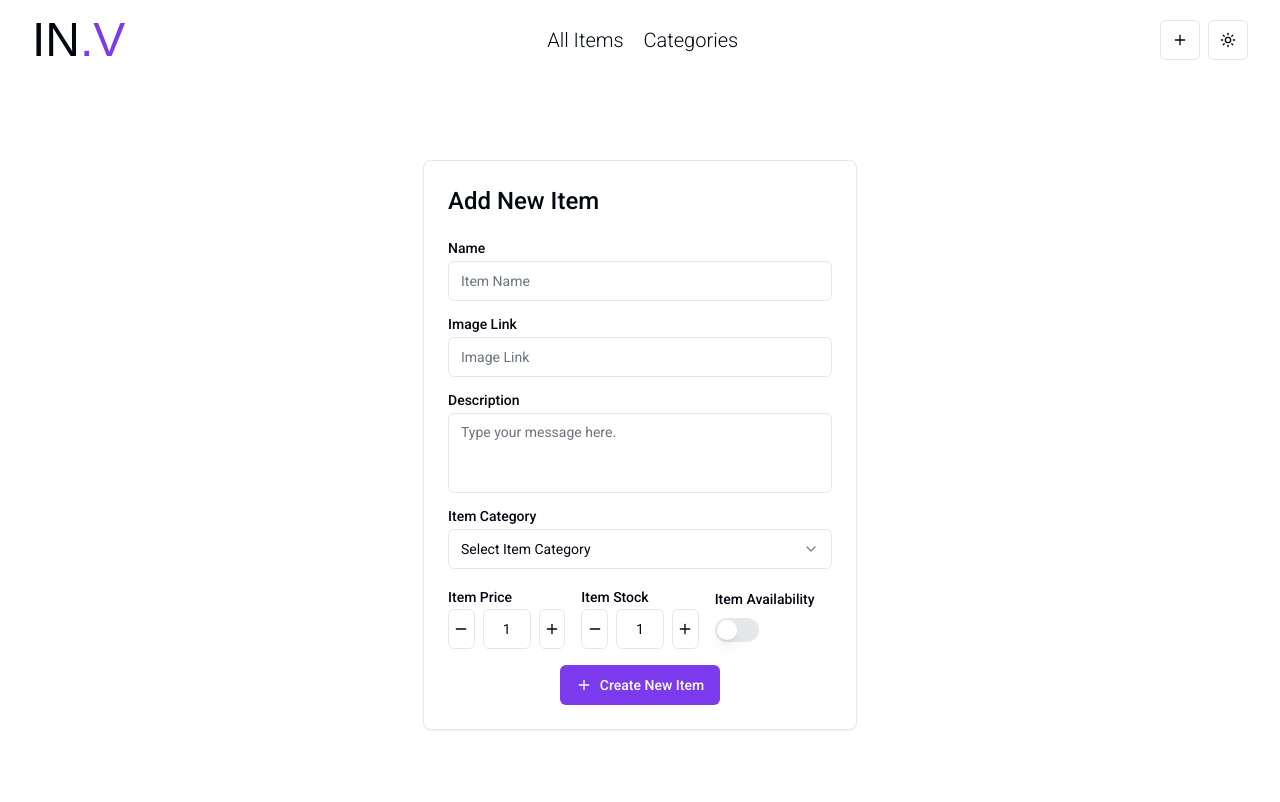
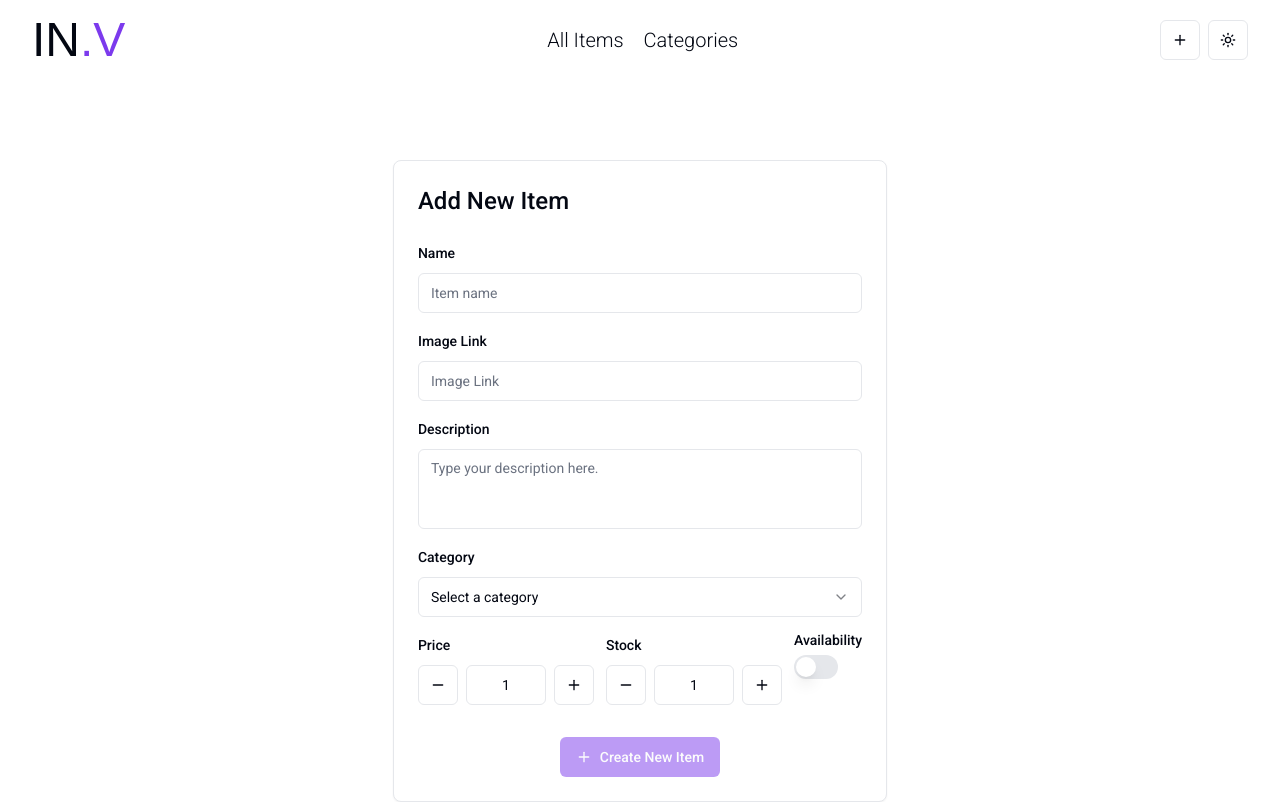
Before and after one commit to aliflikescoding/pern-inventory-app, a Next.js app in the folder frontend/: page /newitem in a window 1280 px wide. Shown: the top 802 px of the page. Built offline with nearby package versions, Linux system fonts and the light colour scheme; a web font is replaced by a local one.

Commit message:
Add form to new item

```diff
--- a/frontend/src/app/newitem/page.tsx
+++ b/frontend/src/app/newitem/page.tsx
@@ -1,9 +1,11 @@
 "use client";
 
-import React, { useState } from "react";
+import React from "react";
+import { zodResolver } from "@hookform/resolvers/zod";
+import { useForm } from "react-hook-form";
+import * as z from "zod";
 import { Card, CardContent, CardHeader } from "@/components/ui/card";
 import { Input } from "@/components/ui/input";
-import { Label } from "@/components/ui/label";
 import { Button } from "@/components/ui/button";
 import { Plus, Minus } from "lucide-react";
 import { Textarea } from "@/components/ui/textarea";
@@ -15,31 +17,81 @@ import {
   SelectTrigger,
   SelectValue,
 } from "@/components/ui/select";
+import {
+  Form,
+  FormControl,
+  FormField,
+  FormItem,
+  FormLabel,
+  FormMessage,
+} from "@/components/ui/form";
 import { categories } from "../data";
+const formSchema = z.object({
+  itemName: z
+    .string()
+    .min(1, "Item name is required")
+    .max(50, "Item name must be less than 50 characters"),
+  imageLink: z
+    .string()
+    .url("Must be a valid URL")
+    .min(1, "Image link is required"),
+  itemDesc: z
+    .string()
+    .min(10, "Description must be at least 10 characters")
+    .max(500, "Description must be less than 500 characters"),
+  itemCategory: z.string().min(1, "Category is required"),
+  price: z
+    .number()
+    .min(0.01, "Price must be greater than 0")
+    .max(999999.99, "Price must be less than 1,000,000"),
+  stock: z
+    .number()
+    .int("Stock must be a whole number")
+    .min(0, "Stock cannot be negative")
+    .max(999999, "Stock must be less than 1,000,000"),
+  itemAvail: z.boolean(),
+});
 
 const NewItem = () => {
-  const [price, setPrice] = useState(1);
-  const [stock, setStock] = useState(1);
+  const [formError, setFormError] = React.useState<string | null>(null);
 
-  const incrementPrice = () => {
-    setPrice(price + 1);
-  };
+  const form = useForm<z.infer<typeof formSchema>>({
+    resolver: zodResolver(formSchema),
+    defaultValues: {
+      itemName: "",
+      imageLink: "",
+      itemDesc: "",
+      itemCategory: "",
+      price: 1,
+      stock: 1,
+      itemAvail: false,
+    },
+  });
 
-  const decrementPrice = () => {
-    if (price > 0) {
-      setPrice(price - 1);
+  async function onSubmit(values: z.infer<typeof formSchema>) {
+    try {
+      // Validate the form data
+      const validatedData = formSchema.parse(values);
+
+      // Handle the form submission
+      console.log(validatedData);
+
+      // Clear any previous errors
+      setFormError(null);
+
+      // Reset form
+      form.reset();
+    } catch (error) {
+      if (error instanceof z.ZodError) {
+        // Handle Zod validation errors
+        const errorMessages = error.errors.map((err) => err.message).join(", ");
+        setFormError(errorMessages);
+      } else {
+        // Handle other errors
+        setFormError("An unexpected error occurred");
       }
-  };
-
-  const incrementStock = () => {
-    setStock(stock + 1);
-  };
-
-  const decrementStock = () => {
-    if (stock > 0) {
-      setStock(stock - 1);
     }
-  };
+  }
 
   return (
     <div className="flex justify-center items-center py-[10vh] text-foreground">
@@ -48,117 +100,282 @@ const NewItem = () => {
           <h1 className="capitalize text-2xl font-medium">Add New Item</h1>
         </CardHeader>
         <CardContent className="text-foreground">
-          <div className="grid w-full max-w-sm items-center gap-1.5">
-            <Label htmlFor="name">Name</Label>
-            <Input type="text" id="name" placeholder="Item Name" />
+          <Form {...form}>
+            <form onSubmit={form.handleSubmit(onSubmit)} className="space-y-4">
+              {formError && (
+                <div className="text-red-500 text-sm p-2 bg-red-50 rounded">
+                  {formError}
                 </div>
-          <div className="grid w-full max-w-sm items-center gap-1.5 mt-4">
-            <Label htmlFor="imageLink">Image Link</Label>
-            <Input type="text" id="imageLink" placeholder="Image Link" />
+              )}
+              {form.formState.errors.root && (
+                <div className="text-red-500 text-sm p-2 bg-red-50 rounded">
+                  {form.formState.errors.root.message}
                 </div>
-          <div className="grid w-full gap-1.5 mt-4">
-            <Label htmlFor="description">Description</Label>
+              )}
+
+              <FormField
+                control={form.control}
+                name="itemName"
+                render={({ field, fieldState }) => (
+                  <FormItem>
+                    <FormLabel>Name</FormLabel>
+                    <FormControl>
+                      <Input
+                        placeholder="Item name"
+                        {...field}
+                        className={fieldState.error ? "border-red-500" : ""}
+                        aria-invalid={fieldState.invalid}
+                        onBlur={() => {
+                          field.onBlur();
+                          // Trigger validation on blur
+                          form.trigger("itemName");
+                        }}
+                      />
+                    </FormControl>
+                    <FormMessage />
+                  </FormItem>
+                )}
+              />
+              <FormField
+                control={form.control}
+                name="imageLink"
+                render={({ field, fieldState }) => (
+                  <FormItem>
+                    <FormLabel>Image Link</FormLabel>
+                    <FormControl>
+                      <Input
+                        placeholder="Image Link"
+                        {...field}
+                        className={fieldState.error ? "border-red-500" : ""}
+                        aria-invalid={fieldState.invalid}
+                        onBlur={() => {
+                          field.onBlur();
+                          // Trigger validation on blur
+                          form.trigger("imageLink");
+                        }}
+                      />
+                    </FormControl>
+                    <FormMessage />
+                  </FormItem>
+                )}
+              />
+              <FormField
+                control={form.control}
+                name="itemDesc"
+                render={({ field, fieldState }) => (
+                  <FormItem>
+                    <FormLabel>Description</FormLabel>
+                    <FormControl>
                       <Textarea
-              placeholder="Type your message here."
-              id="description"
-              style={{ resize: "none" }}
+                        {...field} // Move this to the beginning
+                        placeholder="Type your description here."
+                        className={`resize-none ${
+                          fieldState.error ? "border-red-500" : ""
+                        }`}
+                        aria-invalid={!!fieldState.error}
+                        onBlur={() => {
+                          field.onBlur();
+                          form.trigger("itemDesc");
+                        }}
                       />
-          </div>
-          <div className="flex flex-col space-y-1.5 mt-4">
-            <Label htmlFor="category">Item Category</Label>
-            <Select>
-              <SelectTrigger id="category">
-                <SelectValue placeholder="Select Item Category" />
+                    </FormControl>
+                    {/* Add a min height to prevent layout shift */}
+                    <FormMessage className="min-h-[20px]" />
+                  </FormItem>
+                )}
+              />
+              <FormField
+                control={form.control}
+                name="itemCategory"
+                render={({ field }) => (
+                  <FormItem>
+                    <FormLabel>Category</FormLabel>
+                    <Select
+                      onValueChange={field.onChange}
+                      value={form.watch("itemCategory")} // Dynamically watch the value
+                    >
+                      <FormControl>
+                        <SelectTrigger>
+                          <SelectValue placeholder="Select a category" />
                         </SelectTrigger>
-              <SelectContent position="popper">
-                {categories.map((category) => {
-                  return (
+                      </FormControl>
+                      <SelectContent>
+                        {categories.map((category) => (
                           <SelectItem
                             key={category.category_id}
-                      value={`${category.category_name}`}
+                            value={category.category_name}
                           >
                             {category.category_name}
                           </SelectItem>
-                  );
-                })}
+                        ))}
                       </SelectContent>
                     </Select>
-          </div>
-          <div className="grid grid-cols-3 gap-4 w-full max-w-sm items-center gap-1.5 mt-4">
-            <div>
-              <Label htmlFor="price">Item Price</Label>
+                    <FormMessage />
+                  </FormItem>
+                )}
+              />
+
+              <div className="flex gap-3">
+                <FormField
+                  control={form.control}
+                  name="price"
+                  render={({ field, fieldState }) => (
+                    <FormItem>
+                      <FormLabel>Price</FormLabel>
+                      <FormControl>
                         <div className="flex items-center gap-2">
                           <Button
+                            type="button"
                             variant="outline"
                             size="icon"
-                  onClick={decrementPrice}
+                            onClick={() => {
+                              const newValue = Math.max(0.01, field.value - 1);
+                              field.onChange(newValue);
+                              // Trigger validation after changing value
+                              form.trigger("price");
+                            }}
                             className="h-10 w-10"
-                  aria-label="Decrease price"
                           >
                             <Minus className="h-4 w-4" />
                           </Button>
                           <Input
+                            {...field}
                             type="number"
-                  id="price"
-                  inputMode="numeric"
-                  step="any"
-                  className="no-arrows h-10 w-12 flex text-center"
-                  value={price}
-                  onChange={(e) => setPrice(parseInt(e.target.value))}
+                            step="0.01"
+                            onChange={(e) => {
+                              const value = parseFloat(e.target.value);
+                              const newValue = isNaN(value) ? 0 : value;
+                              field.onChange(newValue);
+                              // Trigger validation after changing value
+                              form.trigger("price");
+                            }}
+                            onBlur={() => {
+                              field.onBlur();
+                              form.trigger("price");
+                            }}
+                            aria-invalid={!!fieldState.error}
+                            className={`w-20 text-center ${
+                              fieldState.error ? "border-red-500" : ""
+                            }`}
                           />
                           <Button
+                            type="button"
                             variant="outline"
                             size="icon"
-                  onClick={incrementPrice}
+                            onClick={() => {
+                              const newValue = Math.min(
+                                999999.99,
+                                field.value + 1
+                              );
+                              field.onChange(newValue);
+                              // Trigger validation after changing value
+                              form.trigger("price");
+                            }}
                             className="h-10 w-10"
-                  aria-label="Increase price"
                           >
                             <Plus className="h-4 w-4" />
                           </Button>
                         </div>
-            </div>
-            <div>
-              <Label htmlFor="stock">Item Stock</Label>
+                      </FormControl>
+                      <FormMessage className="min-h-[20px]" />
+                    </FormItem>
+                  )}
+                />
+
+                <FormField
+                  control={form.control}
+                  name="stock"
+                  render={({ field, fieldState }) => (
+                    <FormItem>
+                      <FormLabel>Stock</FormLabel>
+                      <FormControl>
                         <div className="flex items-center gap-2">
                           <Button
+                            type="button"
                             variant="outline"
                             size="icon"
-                  onClick={decrementStock}
+                            onClick={() => {
+                              const newValue = Math.max(0, field.value - 1);
+                              field.onChange(newValue);
+                              // Trigger validation after changing value
+                              form.trigger("stock");
+                            }}
                             className="h-10 w-10"
-                  aria-label="Decrease stock"
                           >
                             <Minus className="h-4 w-4" />
                           </Button>
                           <Input
+                            {...field}
                             type="number"
-                  id="stock"
-                  inputMode="numeric"
-                  step="any"
-                  className="no-arrows h-10 w-12 flex text-center"
-                  value={stock}
-                  onChange={(e) => setStock(parseInt(e.target.value))}
+                            step="1"
+                            onChange={(e) => {
+                              const value = parseInt(e.target.value);
+                              const newValue = isNaN(value) ? 0 : value;
+                              field.onChange(newValue);
+                              // Trigger validation after changing value
+                              form.trigger("stock");
+                            }}
+                            onBlur={() => {
+                              field.onBlur();
+                              form.trigger("stock");
+                            }}
+                            aria-invalid={!!fieldState.error}
+                            className={`w-20 text-center ${
+                              fieldState.error ? "border-red-500" : ""
+                            }`}
                           />
                           <Button
+                            type="button"
                             variant="outline"
                             size="icon"
-                  onClick={incrementStock}
+                            onClick={() => {
+                              const newValue = Math.min(
+                                999999,
+                                field.value + 1
+                              );
+                              field.onChange(newValue);
+                              // Trigger validation after changing value
+                              form.trigger("stock");
+                            }}
                             className="h-10 w-10"
-                  aria-label="Increase stock"
                           >
                             <Plus className="h-4 w-4" />
                           </Button>
                         </div>
-            </div>
-            <div className="flex flex-col">
-              <Label htmlFor="">Item Availability</Label>
-              <Switch className="mt-3" />
-            </div>
+                      </FormControl>
+                      <FormMessage className="min-h-[20px]" />
+                    </FormItem>
+                  )}
+                />
+
+                <FormField
+                  control={form.control}
+                  name="itemAvail"
+                  render={({ field }) => (
+                    <FormItem className="flex flex-col">
+                      <FormLabel>Availability</FormLabel>
+                      <FormControl>
+                        <Switch
+                          checked={field.value}
+                          onCheckedChange={field.onChange}
+                        />
+                      </FormControl>
+                      <FormMessage />
+                    </FormItem>
+                  )}
+                />
               </div>
               <div className="flex justify-center">
-            <Button className="mt-4">
+                <Button
+                  type="submit"
+                  className="mt-4"
+                  disabled={!form.formState.isValid}
+                >
                   <Plus /> Create New Item
                 </Button>
               </div>
+            </form>
+          </Form>
         </CardContent>
       </Card>
     </div>
```
Lines whose indentation alone changed are shown as unchanged.
